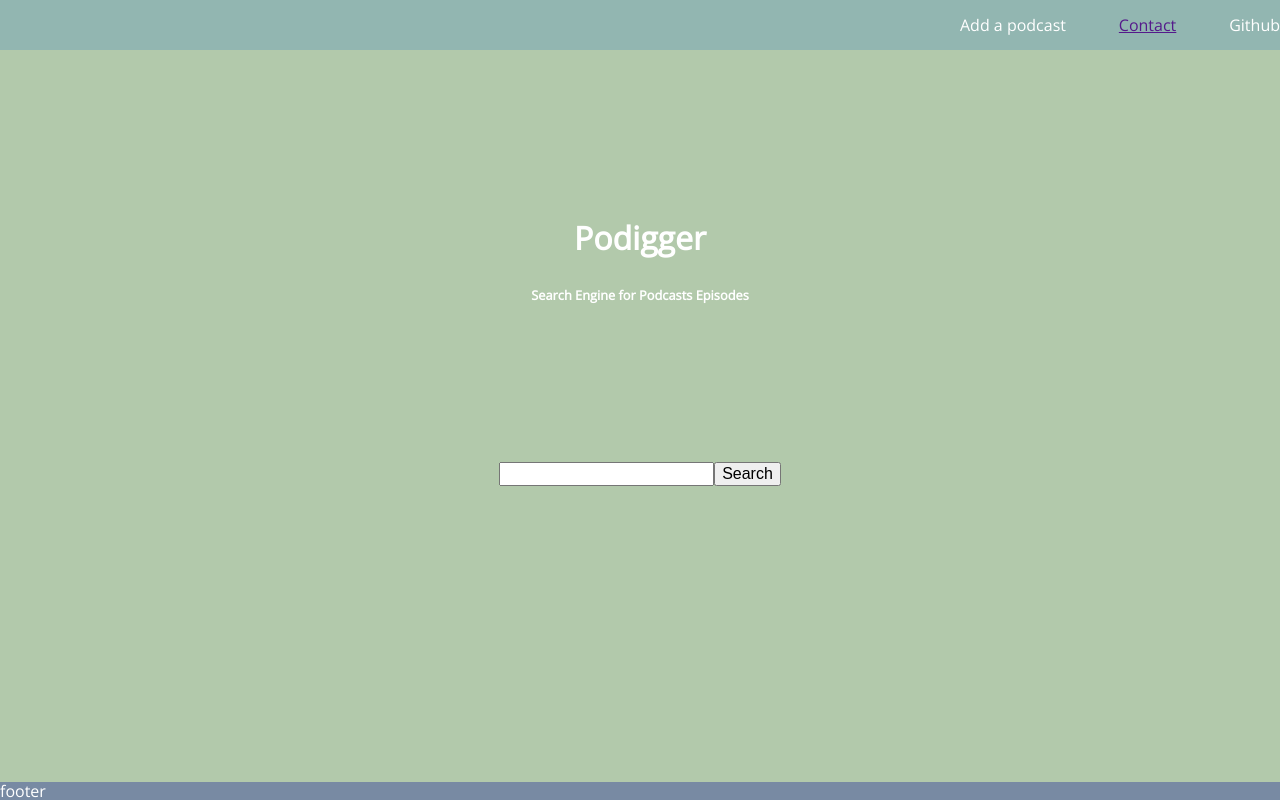
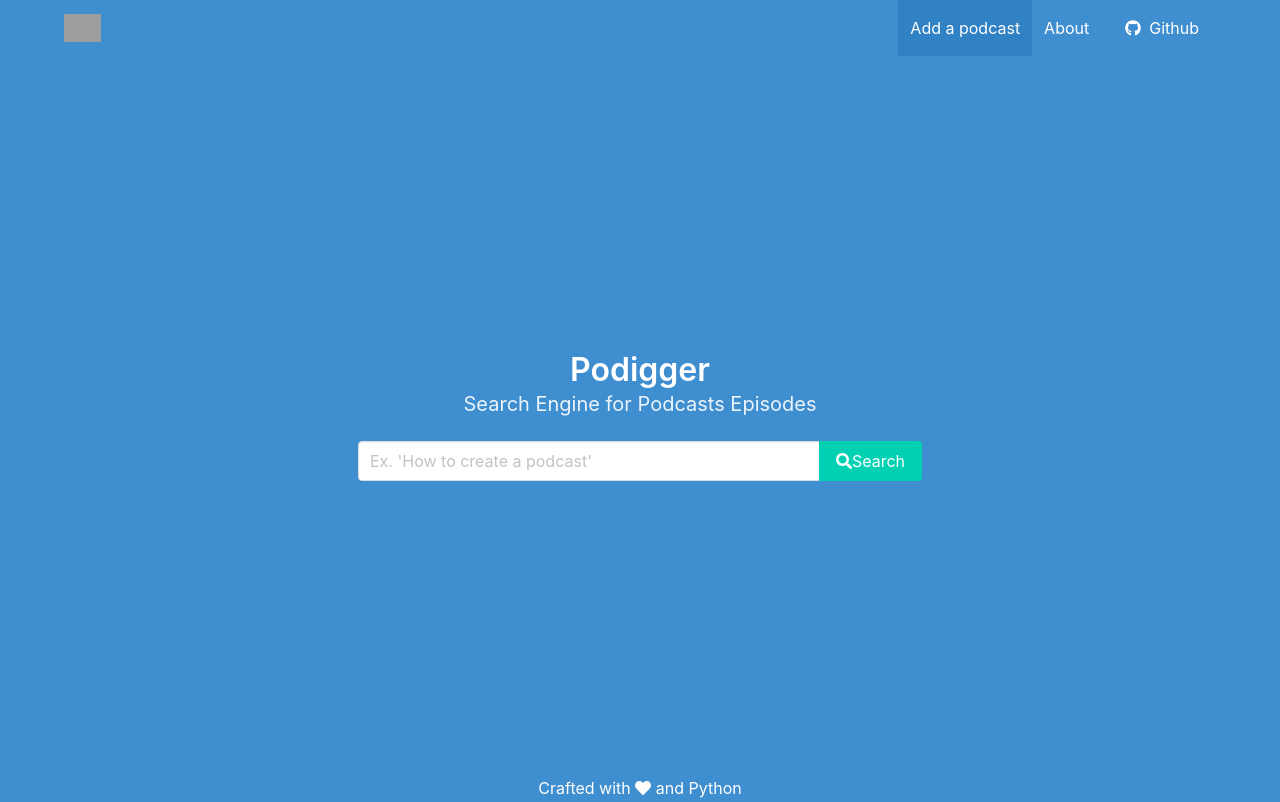
Before and after one commit to perna/podigger, a Django app: page / in a window 1280 px wide. Run offline with Django 3.2, Linux system fonts and the light colour scheme; some libraries are stand-ins or nearby versions; grey boxes are pictures that could not be loaded.

Commit message:
refactoring web page

```diff
--- a/web/static/web/src/css/style.css
+++ b/web/static/web/src/css/style.css
@@ -1,62 +1,9 @@
 @import url('https://fonts.googleapis.com/css?family=Open+Sans|Roboto');
 
 html {
-    font-family: 'Roboto', sans-serif;
-    font-family: 'Open Sans', sans-serif;
-    color: #fff;
-}
-.site {
-    display: flex;
-    min-width: 100%;
-    min-height: 100vh;
-    flex-flow: column wrap;
-    align-content: space-between;
-    justify-content: space-between;
-    background: #B2C9AB;
+  font-family: 'Open Sans', sans-serif;
 }
 
-nav {
-    background: #92B6B1;
-    display: flex;
-    flex-flow: row wrap;
-    justify-content: flex-end;
-    width: 100%;
-
-    & ul {
-        display: flex;
-        flex-flow: row nowrap;
-        justify-content: space-between;
-        list-style-type: none;
-        width: 20rem;
-    }
+.icon-heart{
+    fill: red;
 }
-.container {
-    background: #B2C9AB;
-}
-
-.form-search-container {
-    display: flex;
-    flex-flow: column wrap;
-    align-content: center;
-
-    & h1 {
-        text-align: center;
-    }
-
-    & h2 {
-        text-align:center;
-        font-size: .8rem;
-    }
-}
-.form-search-home {
-    display: flex;
-    flex: 1 1 20rem;
-    justify-content: center;
-    flex-flow: row nowrap;
-    align-items: center;
-
-}
-
-footer {
-    background: #788AA3;
-}
--- /dev/null
+++ b/web/templates/web/home.html
@@ -0,0 +1,26 @@
+{% extends 'web/layout-hero.html' %}
+
+{% block content %}
+  <div class="container">
+    <div class="columns is-centered">
+        <div class="column has-text-centered">
+            <h1 class="title">Podigger</h1>
+            <h2 class="subtitle">Search Engine for Podcasts Episodes</h2>
+        </div>
+      </div>
+      <div class="columns is-centered">
+        <div class="column is-half">
+            <form action="" class="form-search-home">
+              <div class="field has-addons">
+                  <div class="control is-expanded">
+                      <input class="input" type="text" name="term" placeholder="Ex. 'How to create a podcast'" required>
+                  </div>
+                  <div class="control">
+                      <button class="button is-primary" type="submit"><i class="fas fa-search"></i> Search</button>
+                  </div>
+              </div>
+              </form>
+          </div>
+      </div>
+  </div>
+{% endblock %}
--- a/web/templates/web/index.html
+++ b/web/templates/web/index.html
@@ -1,12 +1,51 @@
-{% extends 'web/layout.html' %}
+{% load static %}
+<!DOCTYPE html>
+<html lang="pt-br">
+  <head>
+    <meta charset="UTF-8">
+    <title>Podigger - Search Engine for Podcasts {% block title %}{% endblock %}</title>
 
-{% block content %}
-  <div class="form-search-container">
-    <h1>Podigger</h1>
-    <h2>Search Engine for Podcasts Episodes</h2>
-    <form action="" class="form-search-home">
-      <input type="text" name="" id="" required>
-      <button type="submit">Search</button>
-    </form>
-  </div>
-{% endblock %}
+    <meta name="viewport" content="width=device-width, initial-scale=1">
+    <meta name="description" content="Motor de Busca para Podcasts. Search Engine for podcasts">
+    <meta name="keywords" content="podcasts, episodios, busca, search, feeds, temas, ouvintes, podcasters">
+    <meta name="author" content="Anderson Meira">
+    <meta name="robots" content="index,follow">
+    <meta http-equiv="X-UA-Compatible" content="IE=edge" />
+
+    <link rel="apple-touch-icon" sizes="57x57"
+    href="{% static 'dist/img/favicon/apple-icon-57x57.png' %}">
+    <link rel="apple-touch-icon" sizes="60x60" href="{% static 'dist/img/favicon/apple-icon-60x60.png' %}">
+    <link rel="apple-touch-icon" sizes="72x72" href="{% static 'dist/img/favicon/apple-icon-72x72.png' %}">
+    <link rel="apple-touch-icon" sizes="76x76" href="{% static 'dist/img/favicon/apple-icon-76x76.png' %}">
+    <link rel="apple-touch-icon" sizes="114x114" href="{% static 'dist/img/favicon/apple-icon-114x114.png' %}">
+    <link rel="apple-touch-icon" sizes="120x120" href="{% static 'dist/img/favicon/apple-icon-120x120.png' %}">
+    <link rel="apple-touch-icon" sizes="144x144" href="{% static 'dist/img/favicon/apple-icon-144x144.png' %}">
+    <link rel="apple-touch-icon" sizes="152x152" href="{% static 'dist/img/favicon/apple-icon-152x152.png' %}">
+    <link rel="apple-touch-icon" sizes="180x180" href="{% static 'dist/img/favicon/apple-icon-180x180.png' %}">
+    <link rel="icon" type="image/png" sizes="192x192"  href="{% static 'dist/img/favicon/android-icon-192x192.png' %}">
+    <link rel="icon" type="image/png" sizes="32x32" href="{% static 'dist/img/favicon/favicon-32x32.png' %}">
+    <link rel="icon" type="image/png" sizes="96x96" href="{% static 'dist/img/favicon/favicon-96x96.png' %}">
+    <link rel="icon" type="image/png" sizes="16x16" href="{% static 'dist/img/favicon/favicon-16x16.png' %}">
+    <link rel="manifest" href="{% static 'dist/img/favicon/manifest.json' %}">
+    <meta name="msapplication-TileColor" content="#ffffff">
+    <meta name="msapplication-TileImage" content="{% static 'dist/img/favicon/ms-icon-144x144.png' %}">
+    <meta name="theme-color" content="#ffffff">
+
+    <link rel="stylesheet" href="https://cdnjs.cloudflare.com/ajax/libs/bulma/0.6.2/css/bulma.min.css">
+    <link rel="stylesheet" href="{% static 'web/dist/css/style.css' %}">
+    <script defer src="https://use.fontawesome.com/releases/v5.0.0/js/all.js"></script>
+  </head>
+  <body>
+    {% block layout %}
+    {% endblock %}
+    <script>
+      (function(i,s,o,g,r,a,m){i['GoogleAnalyticsObject']=r;i[r]=i[r]||function(){
+        (i[r].q=i[r].q||[]).push(arguments)},i[r].l=1*new Date();a=s.createElement(o),
+        m=s.getElementsByTagName(o)[0];a.async=1;a.src=g;m.parentNode.insertBefore(a,m)
+      })(window,document,'script','https://www.google-analytics.com/analytics.js','ga');
+
+      ga('create', 'UA-79509193-1', 'auto');
+      ga('send', 'pageview');
+    </script>
+  </body>
+</html>
--- /dev/null
+++ b/web/templates/web/layout-hero.html
@@ -0,0 +1,46 @@
+{% extends 'web/index.html' %}
+
+{% block layout %}
+  <section class="hero is-info is-fullheight">
+    <div class="hero-head">
+      <nav class="navbar">
+        <div class="container">
+          <div class="navbar-brand">
+            <a class="navbar-item" href="{% url 'index' %}">
+              <img src="https://bulma.io/images/bulma-type-white.png" alt="Logo">
+            </a>
+            <span class="navbar-burger burger" data-target="navbarMenuHeroB">
+              <span></span>
+              <span></span>
+              <span></span>
+            </span>
+          </div>
+
+          <div class="navbar-menu">
+            <div class="navbar-end">
+              <a class="navbar-item is-active" href="{% url 'add-podcast' %}">Add a podcast</a>
+              <a class="navbar-item">About</a>
+              <span class="navbar-item">
+                <a class="button is-info" href="https://github.com/perna/podigger">
+                  <span class="icon"><i class="fab fa-github"></i></span>
+                  <span>Github</span>
+                </a>
+              </span>
+            </div>
+          </div>
+        </div>
+      </nav>
+    </div>
+
+    <div class="hero-body">
+      {% block content %}
+      {% endblock %}
+    </div>
+
+    <div class="hero-foot">
+      <p class="has-text-centered">
+        Crafted with <i class="fas fa-heart icon-heart"></i> and <a href="https://www.python.org">Python</a>
+      </p>
+    </div>
+  </section>
+{% endblock %}
--- a/web/templates/web/layout.html
+++ /dev/null
@@ -1,65 +0,0 @@
-{% load static %}
-<!DOCTYPE html>
-<html lang="pt-br">
-  <head>
-    <meta charset="UTF-8">
-    <title>Podigger - Search Engine for Podcasts {% block title %}{% endblock %}</title>
-    <meta name="viewport" content="width=device-width, initial-scale=1, shrink-to-fit=no">
-    <meta name="description" content="Motor de Busca para Podcasts. Search Engine for podcasts">
-    <meta name="keywords" content="podcasts, episodios, busca, search, feeds, temas, ouvintes, podcasters">
-    <meta name="author" content="Anderson Meira">
-    <meta name="robots" content="index,follow">
-    <meta http-equiv="X-UA-Compatible" content="IE=edge" />
-    <link rel="apple-touch-icon" sizes="57x57"
-    href="{% static 'dist/img/favicon/apple-icon-57x57.png' %}">
-    <link rel="apple-touch-icon" sizes="60x60" href="{% static 'dist/img/favicon/apple-icon-60x60.png' %}">
-    <link rel="apple-touch-icon" sizes="72x72" href="{% static 'dist/img/favicon/apple-icon-72x72.png' %}">
-    <link rel="apple-touch-icon" sizes="76x76" href="{% static 'dist/img/favicon/apple-icon-76x76.png' %}">
-    <link rel="apple-touch-icon" sizes="114x114" href="{% static 'dist/img/favicon/apple-icon-114x114.png' %}">
-    <link rel="apple-touch-icon" sizes="120x120" href="{% static 'dist/img/favicon/apple-icon-120x120.png' %}">
-    <link rel="apple-touch-icon" sizes="144x144" href="{% static 'dist/img/favicon/apple-icon-144x144.png' %}">
-    <link rel="apple-touch-icon" sizes="152x152" href="{% static 'dist/img/favicon/apple-icon-152x152.png' %}">
-    <link rel="apple-touch-icon" sizes="180x180" href="{% static 'dist/img/favicon/apple-icon-180x180.png' %}">
-    <link rel="icon" type="image/png" sizes="192x192"  href="{% static 'dist/img/favicon/android-icon-192x192.png' %}">
-    <link rel="icon" type="image/png" sizes="32x32" href="{% static 'dist/img/favicon/favicon-32x32.png' %}">
-    <link rel="icon" type="image/png" sizes="96x96" href="{% static 'dist/img/favicon/favicon-96x96.png' %}">
-    <link rel="icon" type="image/png" sizes="16x16" href="{% static 'dist/img/favicon/favicon-16x16.png' %}">
-    <link rel="manifest" href="{% static 'dist/img/favicon/manifest.json' %}">
-    <meta name="msapplication-TileColor" content="#ffffff">
-    <meta name="msapplication-TileImage" content="{% static 'dist/img/favicon/ms-icon-144x144.png' %}">
-    <meta name="theme-color" content="#ffffff">
-
-    <link rel="stylesheet" href="https://cdnjs.cloudflare.com/ajax/libs/normalize/7.0.0/normalize.min.css">
-    <link rel="stylesheet" href="{% static 'web/dist/css/style.css' %}">
-    <link rel="stylesheet" href="https://maxcdn.bootstrapcdn.com/font-awesome/4.7.0/css/font-awesome.min.css">
-  </head>
-  <body>
-    <div class="site">
-      <nav>
-        <ul>
-          <li><a>Add a podcast</a></li>
-          <li><a href="">Contact</a></li>
-          <li><a>Github</a></li>
-        </ul>
-      </nav>
-      <div class="container">
-        {% block content %}
-
-        {% endblock %}
-      </div>
-      <footer>
-        footer
-      </footer>
-    </div>
-
-    <script>
-      (function(i,s,o,g,r,a,m){i['GoogleAnalyticsObject']=r;i[r]=i[r]||function(){
-        (i[r].q=i[r].q||[]).push(arguments)},i[r].l=1*new Date();a=s.createElement(o),
-        m=s.getElementsByTagName(o)[0];a.async=1;a.src=g;m.parentNode.insertBefore(a,m)
-      })(window,document,'script','https://www.google-analytics.com/analytics.js','ga');
-
-      ga('create', 'UA-79509193-1', 'auto');
-      ga('send', 'pageview');
-    </script>
-  </body>
-</html>
--- a/web/urls.py
+++ b/web/urls.py
@@ -2,5 +2,6 @@ from django.urls import path
 from . import views
 
 urlpatterns = [
-    path('', views.index, name='index')
+    path('', views.index, name='index'),
+    path('add_podcast', views.add_podcast, name='add-podcast')
 ]
--- a/web/views.py
+++ b/web/views.py
@@ -1,4 +1,22 @@
 from django.shortcuts import render
+from django.http    import HttpResponseRedirect
+from django.contrib import messages
+
+from .forms import PodcastForm
 
 def index(request):
-    return render(request, 'web/index.html')
+    return render(request, 'web/home.html')
+
+def add_podcast(request):
+    if request.method == 'POST':
+        form = PodcastForm(request.POST)
+
+        if form.is_valid():
+            form.save()
+            messages(request, 'Podcast was added successfully')
+            return HttpResponseRedirect('/add_podcast')
+        else:
+            messages.warning(request, 'Please correct the error below.')
+    else:
+        form = PodcastForm()
+        return render(request, 'web/add_podcast.html', {'form': form})
```
Also changed, not shown: requirements.txt (+7 -2 lines), web/forms.py (added, +7 -0 lines), web/templates/web/add_podcast.html (added, +32 -0 lines).
